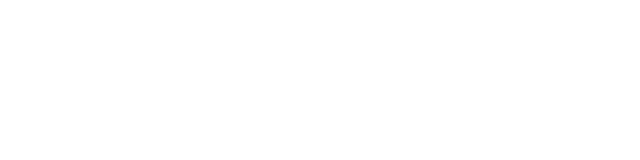
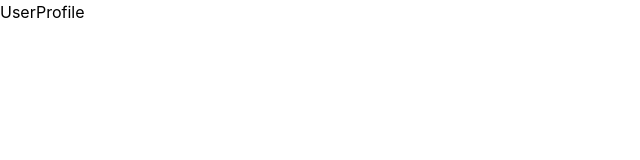
Before and after one commit to DinukaKaveen/CRUD-with-Products, a React (Create React App) app in the folder front-end/: page /user_profile in a window 1280 px wide. Before the commit this address had no page. Shown: the top 160 px of the page, without its empty margins (0-640 px from the left). Built offline with nearby package versions, Linux system fonts and the light colour scheme.

Commit message:
create user profile

```diff
--- a/front-end/src/App.js
+++ b/front-end/src/App.js
@@ -7,6 +7,7 @@ import UpdateProduct from './pages/UpdateProduct';
 import UserLogin from './pages/UserLogin';
 import UserRegister from './pages/UserRegister';
 import UserVerify from './pages/UserVerify';
+import UserProfile from './pages/UserProfile'
 
 function App() {
   return (
@@ -19,6 +20,7 @@ function App() {
           <Route path='/:id/verify/:token' exact element={<UserVerify/>}></Route>
           <Route path='/create_product' exact element={<CreateProduct/>}></Route>
           <Route path='/update_product/:id' exact element={<UpdateProduct/>}></Route>
+          <Route path='/user_profile' exact element={<UserProfile/>}></Route>
         </Routes>
       </div>
       </BrowserRouter>
--- /dev/null
+++ b/front-end/src/pages/UserProfile.js
@@ -0,0 +1,9 @@
+import React from 'react'
+
+function UserProfile() {
+  return (
+    <div>UserProfile</div>
+  )
+}
+
+export default UserProfile
```
